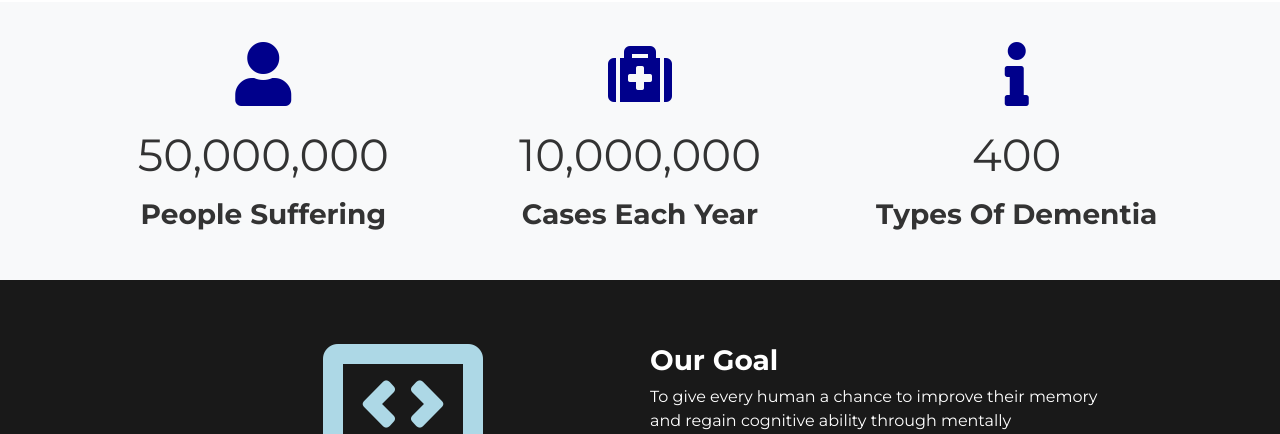
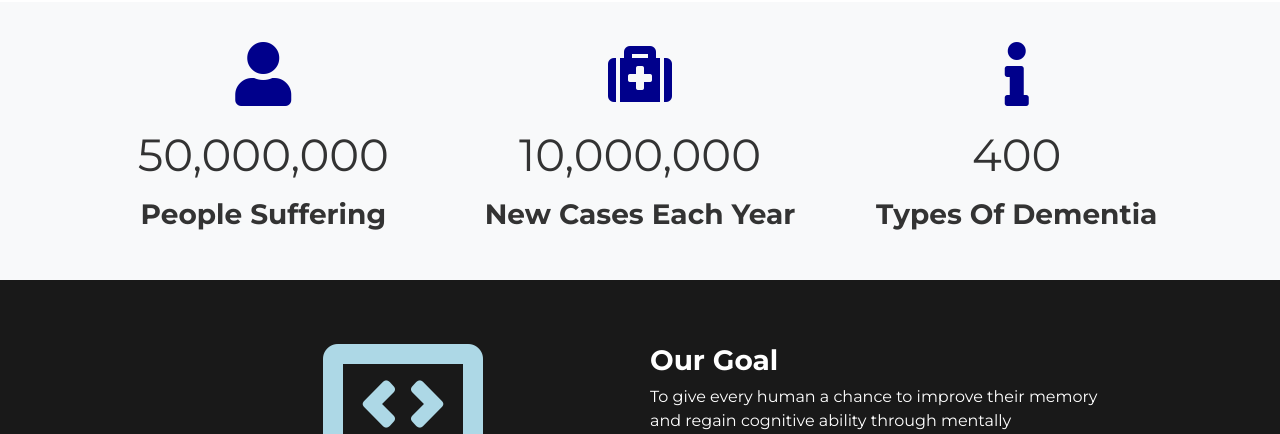
Before and after one commit to sidudaav/BrainyHaven, a Django app: page / in a window 1280 px wide. Shown: the part 1252-1686 px from the top of the page. Run offline with Django 3.2, Linux system fonts and the light colour scheme; some libraries are stand-ins or nearby versions.

Commit message:
New cases

```diff
--- a/home/templates/home/home.html
+++ b/home/templates/home/home.html
@@ -59,7 +59,7 @@
         <div>
             <i class="fa fa-medkit fa-4x"></i>
             <div class="counter" data-target="10000000">0</div>
-            <h3>Cases Each Year</h3>
+            <h3>New Cases Each Year</h3>
         </div>
         <div>
             <i class="fa fa-info fa-4x"></i>
```
